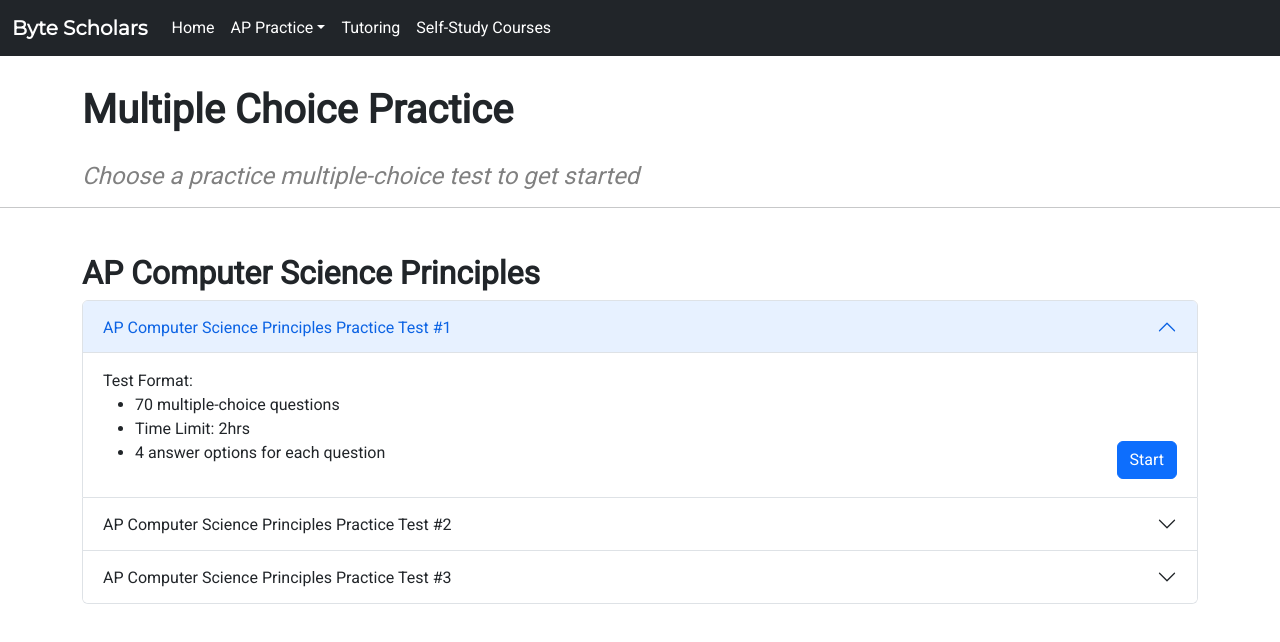
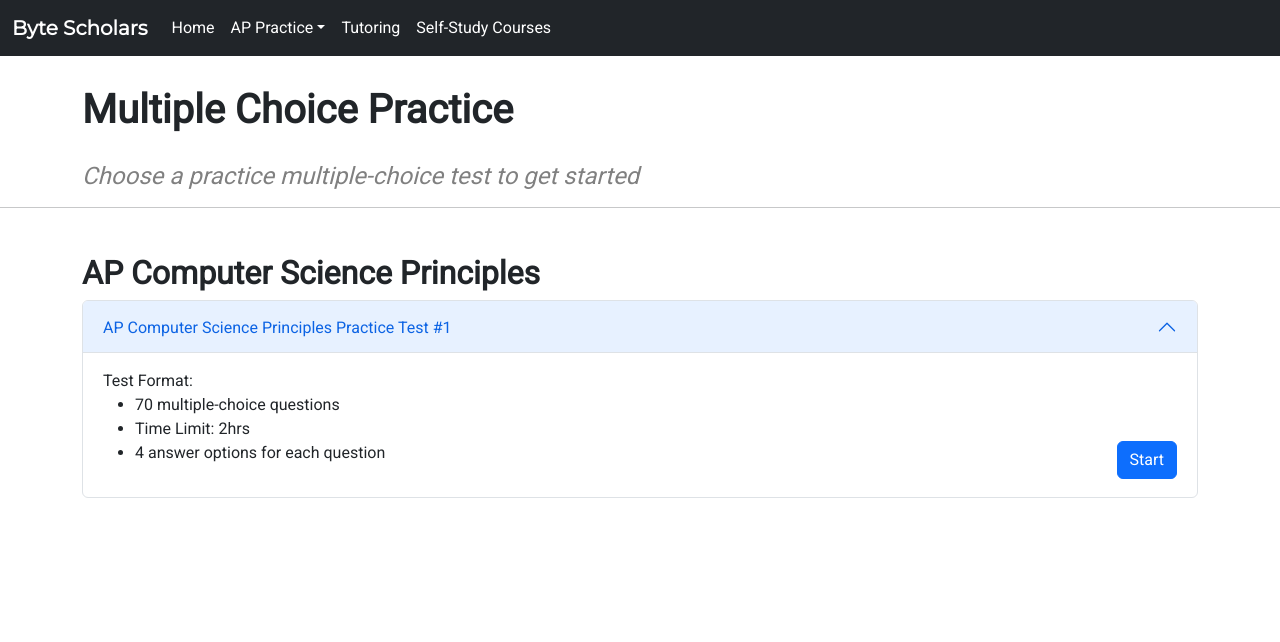
Before and after one commit to the-jaluxe/byte-scholars, a React (Create React App) app: page /multiple-choice in a window 1280 px wide. Shown: the top 642 px of the page. Built offline with nearby package versions, Linux system fonts and the light colour scheme.

Commit message:
Changed FRQ link to codingbat and cleaned up quiz code

```diff
--- a/src/components/NavBar.js
+++ b/src/components/NavBar.js
@@ -47,7 +47,10 @@ function NavBar(args) {
                   </NavLink>
                 </DropdownItem>
                 <DropdownItem className='dropdown-item'>
-                  <NavLink className='dropdown-item' tag={Link} to='/'>
+                  <NavLink
+                    className='dropdown-item'
+                    tag={Link}
+                    to='https://codingbat.com/java'>
                     Free Response Questions
                   </NavLink>
                 </DropdownItem>
--- a/src/pages/MultipleChoice.js
+++ b/src/pages/MultipleChoice.js
@@ -44,30 +44,6 @@ function APPractice(args) {
               </Link>
             </AccordionBody>
           </AccordionItem>
-          <AccordionItem>
-            <AccordionHeader targetId='2'>
-              AP Computer Science Principles Practice Test #2
-            </AccordionHeader>
-            <AccordionBody accordionId='2'>
-              <strong>This is the second item's accordion body.</strong>
-              You can modify any of this with custom CSS or overriding our
-              default variables. It's also worth noting that just about any HTML
-              can go within the <code>.accordion-body</code>, though the
-              transition does limit overflow.
-            </AccordionBody>
-          </AccordionItem>
-          <AccordionItem>
-            <AccordionHeader targetId='3'>
-              AP Computer Science Principles Practice Test #3
-            </AccordionHeader>
-            <AccordionBody accordionId='3'>
-              <strong>This is the third item's accordion body.</strong>
-              You can modify any of this with custom CSS or overriding our
-              default variables. It's also worth noting that just about any HTML
-              can go within the <code>.accordion-body</code>, though the
-              transition does limit overflow.
-            </AccordionBody>
-          </AccordionItem>
         </UncontrolledAccordion>
       </Container>
     </div>
```
